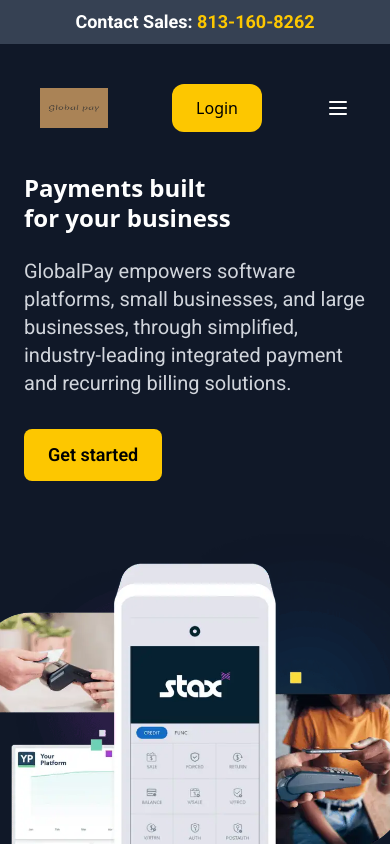
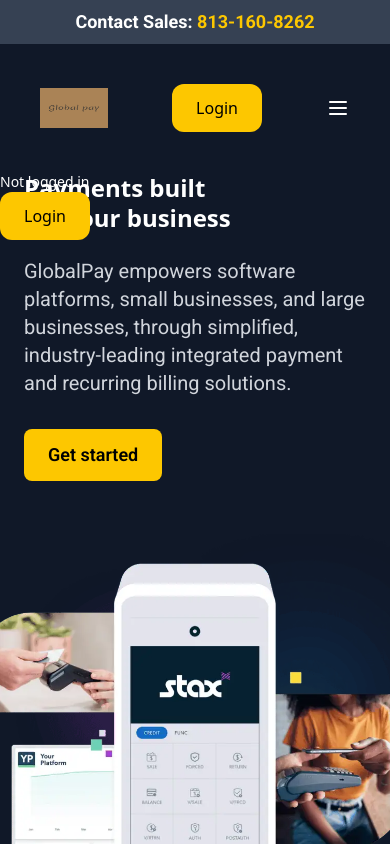
Before and after one commit to onaolapomay/Globalpay, a React (Vite) app: page / in a window 390 px wide. Shown: the top 844 px of the page. Built offline with nearby package versions, Linux system fonts and the light colour scheme; no server answers; a web font is replaced by a local one.

Commit message:
your message update

```diff
--- a/src/components/Navbar.jsx
+++ b/src/components/Navbar.jsx
@@ -150,6 +150,26 @@
       </div>
 
 
+
+
+          <div className='md:hidden'>
+            {user ? (
+          <>
+            <UserCheck className='fill-current text-amber-400' />
+            <p className='text-white text-sm'>Logged in as {user?.email}</p>
+            <button className='px-4 py-2 bg-red-600 text-white rounded-lg font-medium transition cursor-pointer' onClick={handleLogout}>Logout</button>
+
+          </>
+        ) : (
+          <div className='md:hidden'>
+            <p className='text-white text-sm'>Not logged in</p>
+            <button onClick={() => setIsLoginOpen(true)} className='bg-yellow-400 text-black font-medium px-6 py-3 rounded-xl hover:bg-yellow-200 focus:text-yellow-200 active:text-yellow-600 cursor-pointer'>
+              Login
+            </button>
+          </div>
+
+        )}
+        </div>
       {/* smaller screen menu */}
       {isOpen && (
         <ul className='md:hidden flex flex-col gap-4 bg-gray-900 text-white text-lg font-sans p-5'>
@@ -161,23 +181,9 @@
           <li><a href="#" className='hover:text-amber-700 focus:text-amber-700 active:text-amber-900'>Contact Us</a></li>
 
 
-          {user ? (
-          <>
-          <div className='flex space-x-4 '>
-            <UserCheck className='fill-current text-amber-400' />
-            <p className='text-white text-sm'>Logged in as {user?.email}</p>
-            <button className='px-4 py-2 bg-red-600 text-white rounded-lg font-medium transition cursor-pointer' onClick={handleLogout}>Logout</button>
-          </div>
-          <p className='text-white text-sm'>Not logged in</p>
+          <li>
 
-          </>
-        ) : (
-
-            <button onClick={() => setIsLoginOpen(true)} className='bg-yellow-400 text-black font-medium px-6 py-3 rounded-xl hover:bg-yellow-200 focus:text-yellow-200 active:text-yellow-600 cursor-pointer'>
-              Login
-            </button>
-
-        )}
+          </li>
         </ul>
       )}
       <LoginModal isLoginOpen={isLoginOpen} setIsLoginOpen={setIsLoginOpen} setIsSignUpOpen={setIsSignUpOpen} />
```
